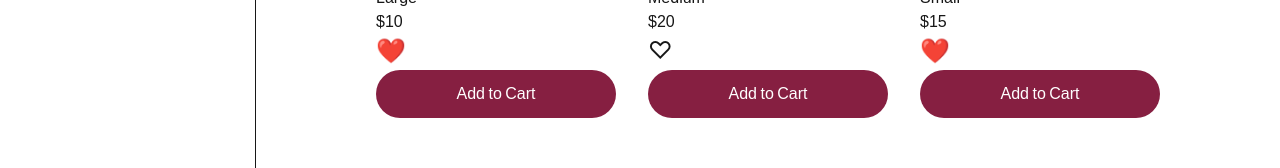
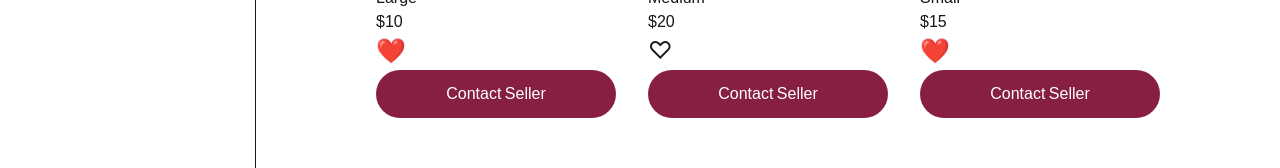
Before and after one commit to HolyNamesAcademy/Projects-II-25-26, a Next.js app in the folder frontend/: page /items in a window 1280 px wide. Shown: the part 466-634 px from the top of the page. Built offline with nearby package versions, Linux system fonts and the light colour scheme.

Commit message:
Update add to cart button to contact seller

```diff
--- a/frontend/src/app/cart/page.tsx
+++ b/frontend/src/app/cart/page.tsx
@@ -84,7 +84,6 @@ export default function Cart() {
       <main className="flex flex-col gap-[32px] row-start-2 items-center pt-[32px] sm:ml-64">
         <h1 className="text-5xl align-middle text-center">Cart</h1>
 
-        {/*TODO: make "add to cart" button???*/}
         <ItemList
           items={items}
           UpdateFavorite={UpdateFavorite}
@@ -110,9 +109,6 @@ export default function Cart() {
             ))}
         </div>
       </main>
-      <footer className="row-start-3 flex gap-[24px] flex-wrap items-center justify-center">
-        {/* empty footer */}
-      </footer>
     </div>
   );
 }
--- a/frontend/src/app/items/[id]/page.tsx
+++ b/frontend/src/app/items/[id]/page.tsx
@@ -83,7 +83,7 @@ function ItemInfo({
 
         <div className="w-full flex justify-center pb-6">
           <div className="max-w-xs w-full">
-            <PrimaryButton type="link" text="Add to Cart" href="/viewitem" />
+            <PrimaryButton type="button" text="Contact Seller" onClick={() => {window.alert("Contact Seller clicked");}} />
           </div>
         </div>
       </section>
--- a/frontend/src/components/itemListToggle.tsx
+++ b/frontend/src/components/itemListToggle.tsx
@@ -63,9 +63,9 @@ export default function ItemListToggle({
                   {item.favorite ? "❤️" : "♡"}
                 </div>
                 <div className="w-full flex justify-center pb-6">
-                       <div className="max-w-xs w-full">
-                          <SecondaryButton type="link" text="Add to Cart" href="/viewitem" />
-                      </div>
+                  <div className="max-w-xs w-full">
+                    <SecondaryButton type="button" text="Contact Seller" onClick={() => {window.alert("Contact Seller clicked");}} />
+                  </div>
                 </div>
               </a>
             </div>
--- a/frontend/src/components/secondaryButton.tsx
+++ b/frontend/src/components/secondaryButton.tsx
@@ -10,7 +10,7 @@ export default function SecondaryButton({
   onClick?: () => void;
 }) {
   const classes =
-    "rounded-full border border-solid border-transparent transition-colors flex items-center justify-center bg-claret-500 text-white gap-2 hover:bg-claret-600 font-medium text-sm sm:text-base h-10 sm:h-12 px-4 sm:px-5 sm:w-auto";
+    "rounded-full inline w-full border border-solid border-transparent transition-colors flex items-center justify-center bg-claret-500 text-white gap-2 hover:bg-claret-600 font-medium text-sm sm:text-base h-10 sm:h-12 px-4 sm:px-5";
   if (type === "link") {
     return (
       <a className={classes} href={href}>
```
